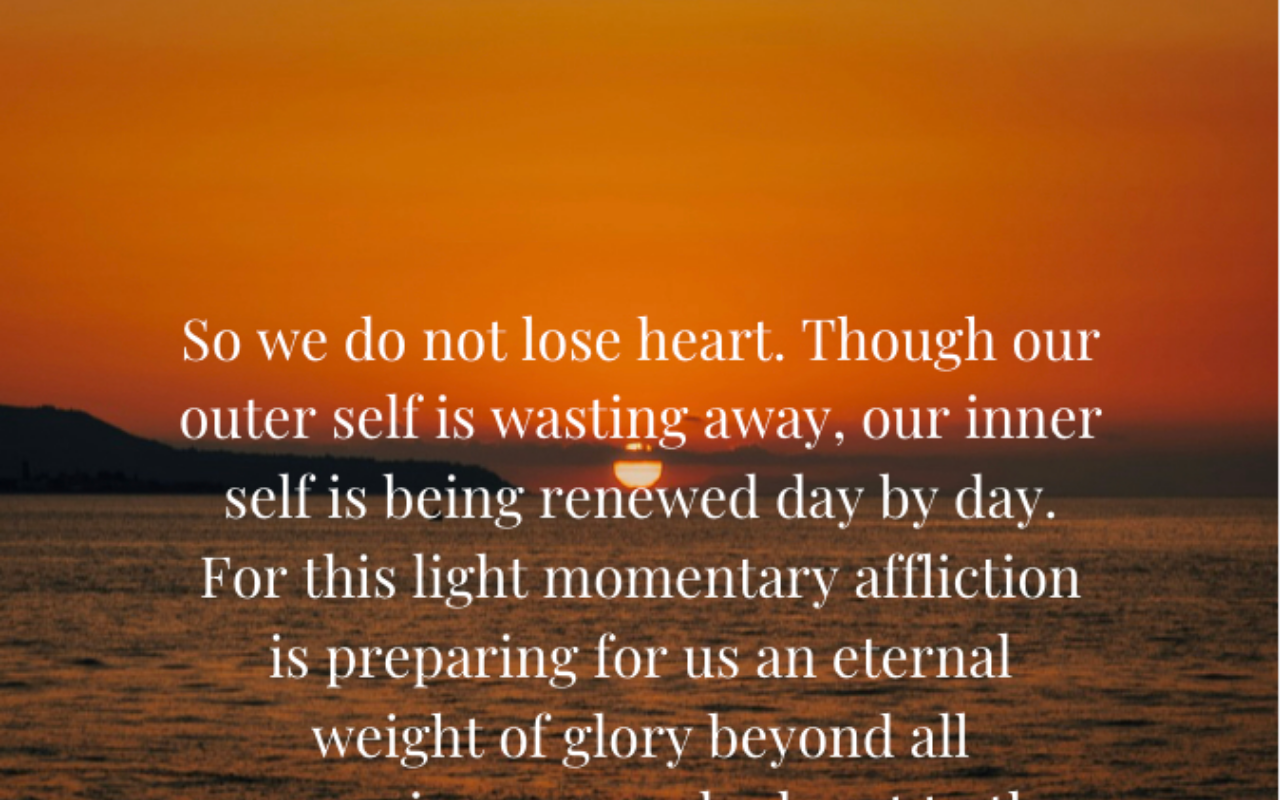
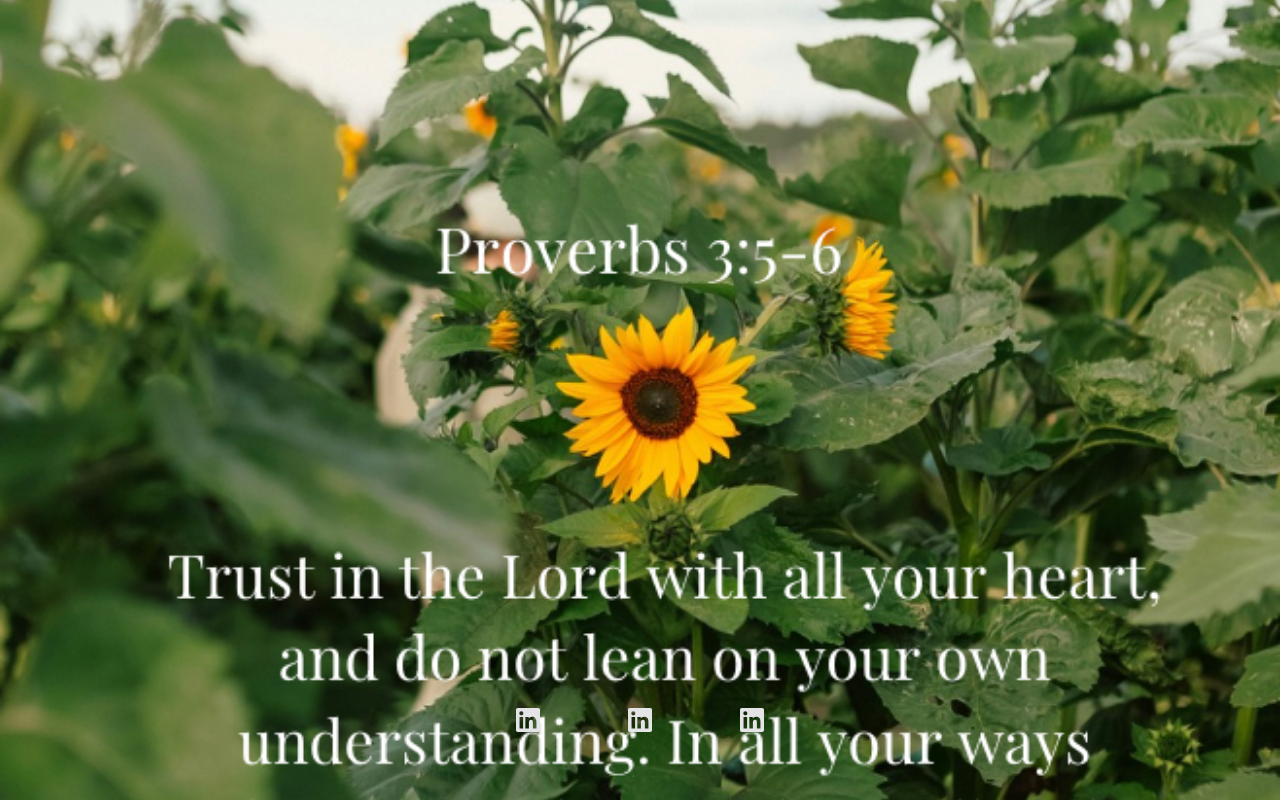
Before and after one commit to yuqi-yale/next-js-proj1, a Next.js app: page /test in a window 1280 px wide. Built offline with nearby package versions, Linux system fonts and the light colour scheme.

Commit message:
update random

```diff
--- a/src/app/test/page.tsx
+++ b/src/app/test/page.tsx
@@ -1,4 +1,6 @@
+"use client"
 import { Icons } from "@/data/data";
+import { useEffect, useState } from "react";
 
 const Picture = [
   { pos: '/images/1.jpeg' },
@@ -7,13 +9,14 @@ const Picture = [
   { pos: '/images/4.jpeg' },
   { pos: '/images/5.jpeg' },
 ]
-function getRandomImage() {
-  const randomIndex = Math.floor(Math.random() * Picture.length);
-  return Picture[randomIndex].pos;
-}
 
-export default function page() {
-  const randomImage = getRandomImage();
+export default function Page() {
+  const [randomImage, setRandomImage] = useState('');
+
+  useEffect(() => {
+    const randomIndex = Math.floor(Math.random() * Picture.length);
+    setRandomImage(Picture[randomIndex]?.pos);
+  }, []);
 
   return (
     <div
@@ -23,7 +26,7 @@ export default function page() {
       <div className="flex space-x-20 mb-16">
         {Icons.map((icon, index) => (
           <a href={icon.herf} className="flex flex-col items-center"  key={index}>
-          <icon.pos className="w-8 h-8"/>
+          <icon.pos className="w-8 h-8 fill-zinc-200" />
         </a>
         ))}
       </div>
--- a/src/data/data.tsx
+++ b/src/data/data.tsx
@@ -13,6 +13,6 @@ export const Icons = [
   },
   {
     pos: icon3,
-    herf: 'https://www.google.com',
+    herf: '/test',
   },
 ]
```
